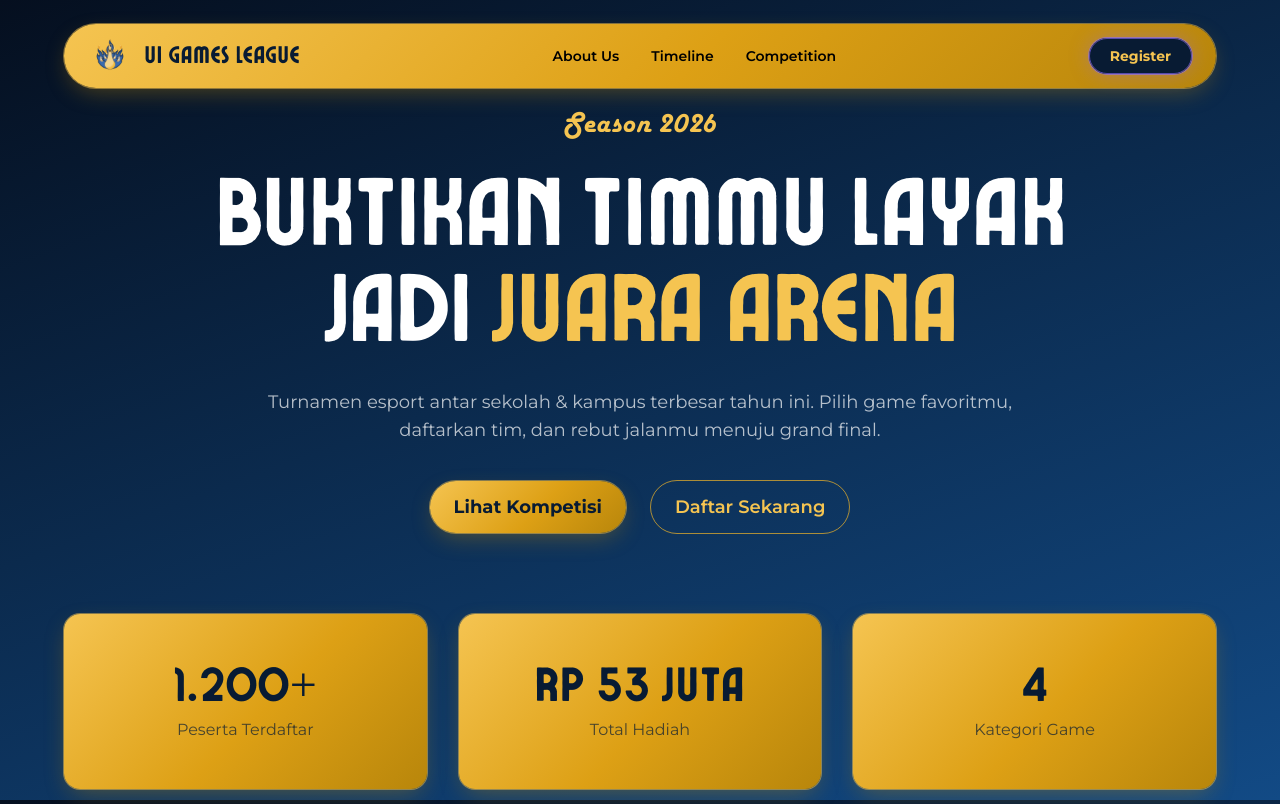
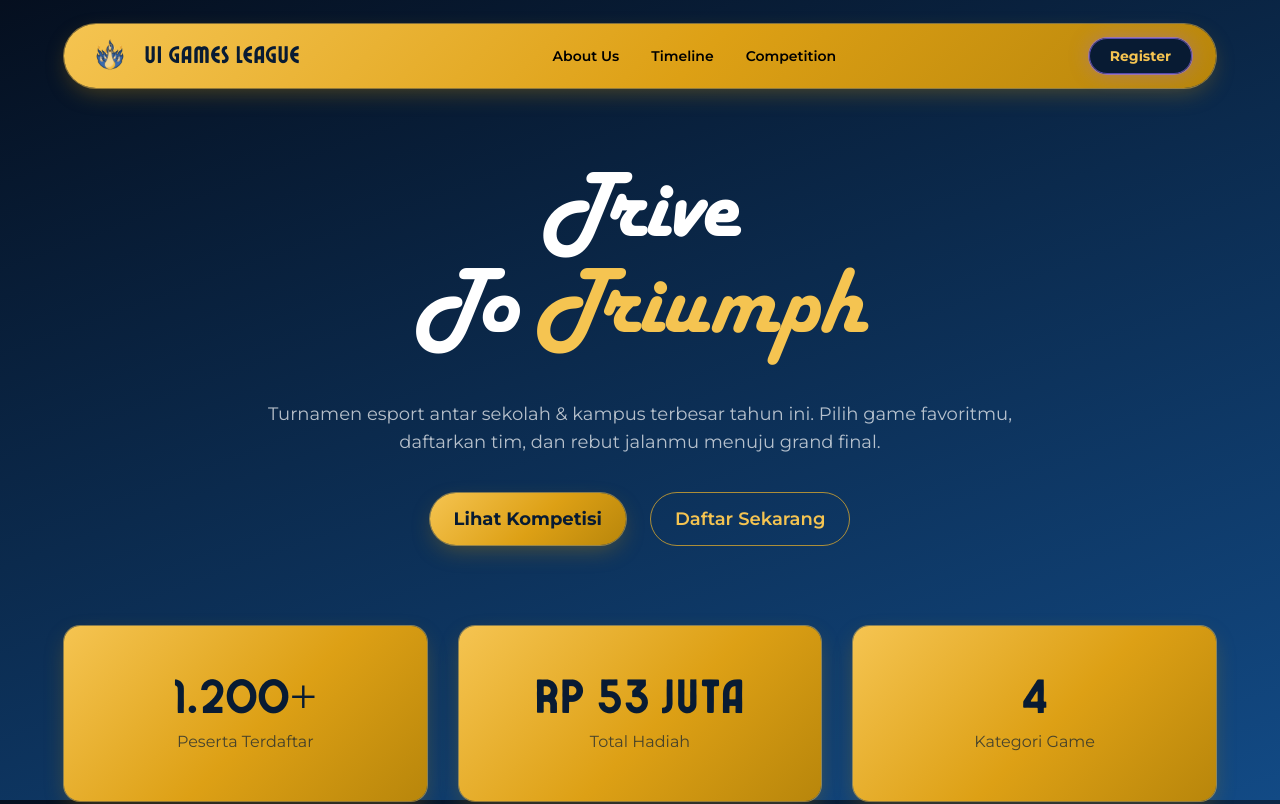
Before and after one commit to alkhairiu/uigl00test, a React (Vite) app: page / in a window 1280 px wide. Shown: the top 804 px of the page. Built offline with nearby package versions, Linux system fonts and the light colour scheme; a web font is replaced by a local one.

Commit message:
adib : menambah gap hero section dan mengganti slogan

```diff
--- a/src/components/sections/Hero.jsx
+++ b/src/components/sections/Hero.jsx
@@ -26,49 +26,39 @@ export default function Hero() {
         md:px-10
         lg:px-16
         pt-20
-        md:pt-28
-        pb-10
-        md:pb-14
+        md:pt-40
+        pb-20
+        md:pb-40
         text-center
       "
     >
       {/* =========================
           SEASON
       ========================== */}
-      <h2
-        className="
-          font-subheading
-          text-gold-300
-          text-2xl
-          md:text-3xl
-          tracking-wide
-        "
-      >
-        Season 2026
-      </h2>
+
 
       {/* =========================
           HERO TITLE
       ========================== */}
-      <h1
+      <h2
         className="
-          font-heading
+          font-subheading
           text-white
-          text-5xl
-          md:text-7xl
+          text-3xl
+          md:text-6xl
           lg:text-8xl
           leading-[0.95]
           tracking-tight
           mt-5
         "
       >
-        Buktikan Timmu Layak
+        Trive
         <br className="hidden md:block" />
-        Jadi{" "}
+        To{" "}
         <span className="text-gold-300">
-          Juara Arena
+          Triumph
         </span>
-      </h1>
+      </h2>
 
       {/* =========================
           DESCRIPTION
```
